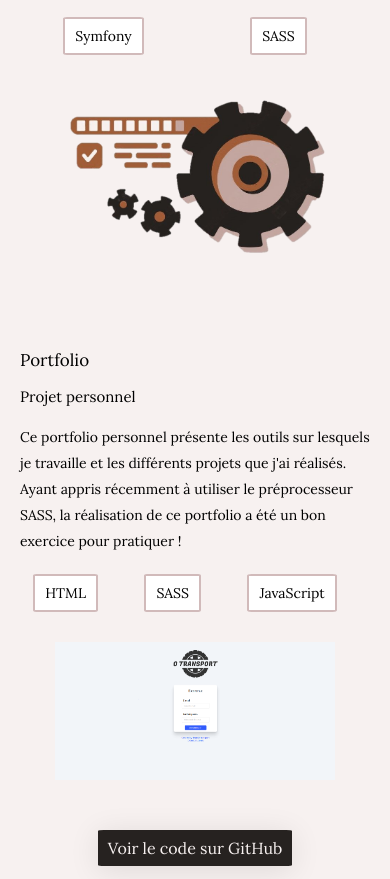
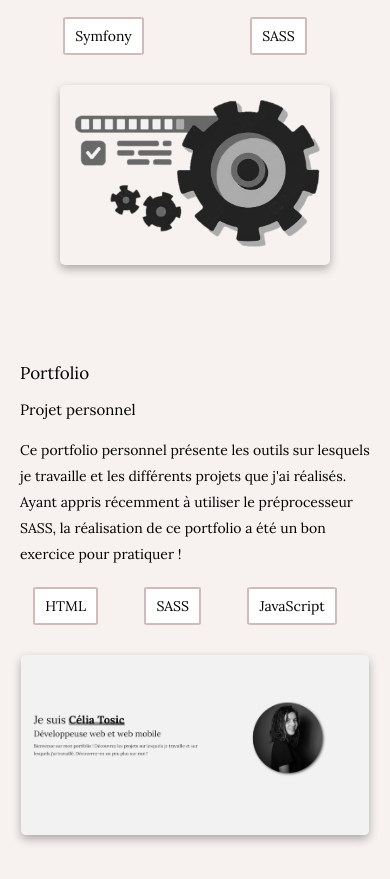
Before and after one commit to celia-tosic/portfolio, a website: page index.html in a window 390 px wide. Shown: the part 2617-3496 px from the top of the page. Drawn offline with Linux system fonts and the light colour scheme.

Commit message:
repsonsive done and navbar on large screen

```diff
--- a/index.html
+++ b/index.html
@@ -67,7 +67,7 @@
             <section class="projects" id="projects">
                 <h2>Projets</h2>
 
-                <article class="project project__content-wip">
+                <article class="project">
                     <div class="project__content">
                         <h3 class="project__title">Carnet de voyage - en cours</h3>
                         <h4 class="project__subtitle">Projet personnel</h4>
@@ -76,12 +76,12 @@
                             <span>Symfony</span><span>SASS</span>
                         </div>
                     </div>
-                    <div class="project__slider">
-                        <img class="slider-img slider__img--current wip" src="images/wip.png" alt="work in progress">
+                    <div class="slider">
+                        <img class="slider__img slider__img--current" src="images/wip.png" alt="work in progress">
                     </div>
                 </article>
 
-                <article class="project project__content-wip">
+                <article class="project">
                     <div class="project__content" >
                         <h3 class="project__title">Portfolio</h3>
                         <h4 class="project__subtitle">Projet personnel</h4>
@@ -90,8 +90,8 @@
                             <span>HTML</span><span>SASS</span><span>JavaScript</span>
                         </div>
                     </div>
-                    <div class="project__slider">
-                        <img class="slider-img slider__img--current portfolio" src="images/accueil-otransport.png" alt="">
+                    <div class="slider slider-portfolio">
+                        <img class="slider__img slider__img--current" src="images/portfolio.png" alt="">
                     </div>
                     <div class="project__actions">
                         <a class="link" href="https://github.com/celia-tosic/portfolio" target="_blank" title ="ouverture dans une nouvelle fenêtre">Voir le code sur GitHub</a>
--- a/sass/base/_base.scss
+++ b/sass/base/_base.scss
@@ -77,9 +77,11 @@ p{
     }
     @include laptop{
         font-size: 1.6rem;
+        line-height: 3.5rem;
     }
     @include largeScreen{
         font-size: 2rem;
+        line-height: 3.5rem;
     }
 }
 
--- a/sass/layouts/_nav.scss
+++ b/sass/layouts/_nav.scss
@@ -2,6 +2,9 @@
     @include navIconsPosition;
     animation: slideFromUp 2s none ease-out;
     z-index:5;
+    @include navbarOnTablet{
+        display: none;
+    }
 }
 
 .nav{
@@ -15,6 +18,11 @@
     @include navbarLinksPosition;
     z-index: 5;
     transition: 0.9s ease-in;
+    @include navbarOnTablet{
+        left: 0px;
+        width: 100%;
+        height: 68px;
+    }
         &-cross{
             @include navIconsPosition;
             display: none;
@@ -23,6 +31,11 @@
         &-ul{
             height: 50%;
             @include navbarLinksPosition;
+            @include navbarOnTablet{
+                width: 100%;
+                flex-direction: row;
+                justify-content: space-around;
+            }
         }
         &-link{
             text-decoration: none;
--- a/sass/utils/_mixins.scss
+++ b/sass/utils/_mixins.scss
@@ -79,6 +79,12 @@
     }
 }
 
+@mixin navbarOnTablet {
+    @media screen and (min-width: map-get($breakpoints, tablet)){
+        @content;
+    }
+}
+
 @mixin laptop {
     @media screen and (min-width: map-get($breakpoints, tablet)) and (max-width: map-get($breakpoints, laptop)){
         @content;
```
Also changed, not shown: css/style.css, images/portfolio.png (added), 1 other file.
